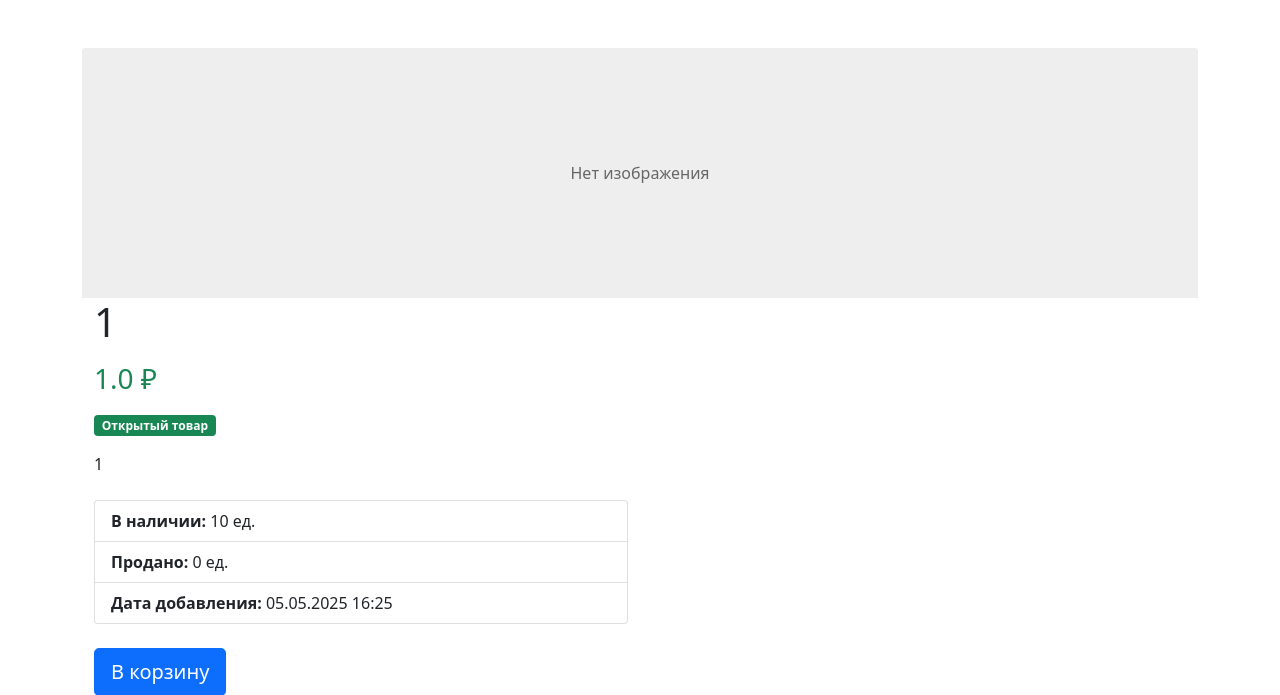
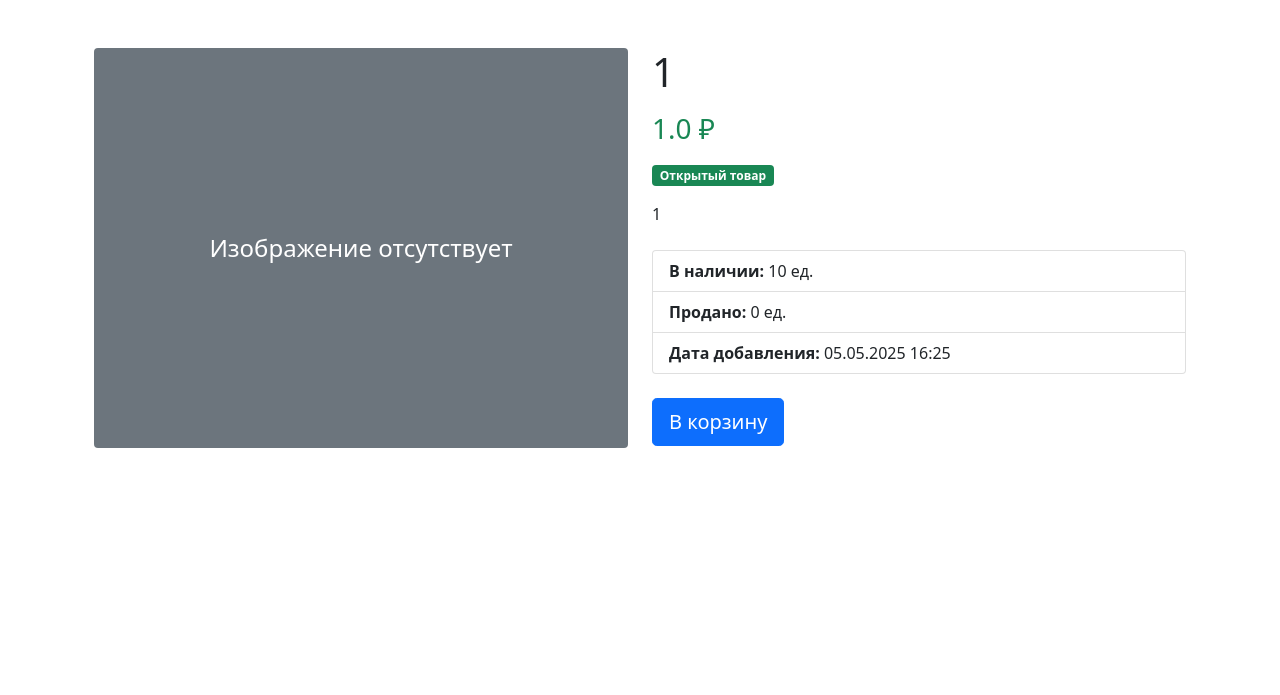
Before and after one commit to Dr4mchik/shop_yandex_project, a Flask app: page /products/1 in a window 1280 px wide. Shown: the part 56-751 px from the top of the page. Run offline with Flask 3, Linux system fonts and the light colour scheme; data comes from the database, SQL or seed files in the repository.

Commit message:
fix изображения в product.html

```diff
--- a/templates/product.html
+++ b/templates/product.html
@@ -4,13 +4,18 @@
 <div class="container my-5">
     <div class="row">
         <!-- Изображение товара -->
-        {% if product.image %}
-        <img src="{{ url_for('static', filename='upload/' + product.image) }}"
-             class="card-img-top product-image"
-             alt="{{ product.name }}">
-        {% else %}
-        <div class="card-img-top no-image">Нет изображения</div>
-        {% endif %}
+        <div class="col-md-6">
+            {% if product.image %}
+                <img src="{{ url_for('static', filename='upload/' + product.image) }}"
+                     alt="{{ product.name }}"
+                     class="img-fluid rounded shadow-sm">
+            {% else %}
+                <div class="bg-secondary text-white d-flex align-items-center justify-content-center"
+                     style="height: 400px; border-radius: .25rem;">
+                    <span class="fs-4">Изображение отсутствует</span>
+                </div>
+            {% endif %}
+        </div>
 
         <!-- Информация о товаре -->
         <div class="col-md-6">
```
